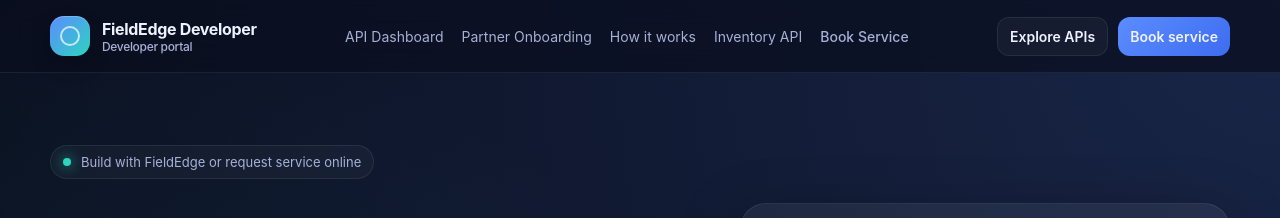
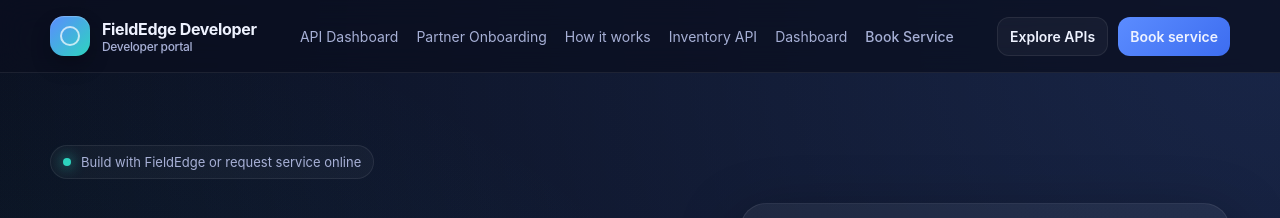
Before and after one commit to cait-kennedy20/Just-For-Fun, a plain HTML site: page index.html in a window 1280 px wide. Shown: the top 218 px of the page. Drawn offline with Linux system fonts and the light colour scheme.

Commit message:
Update index.html

```diff
--- a/index.html
+++ b/index.html
@@ -441,6 +441,7 @@
         <a href="#pipeline">Partner Onboarding</a>
         <a href="#journeys">How it works</a>
         <a href="#inventory-api">Inventory API</a>
+  <a href="#" onclick="showDashboard()">Dashboard</a>
         <button class="btn btn-ghost small" id="openBookingNav" style="padding:0;background:transparent;border:none;color:var(--muted);font-weight:500;">Book Service</button>
       </div>
 
```
